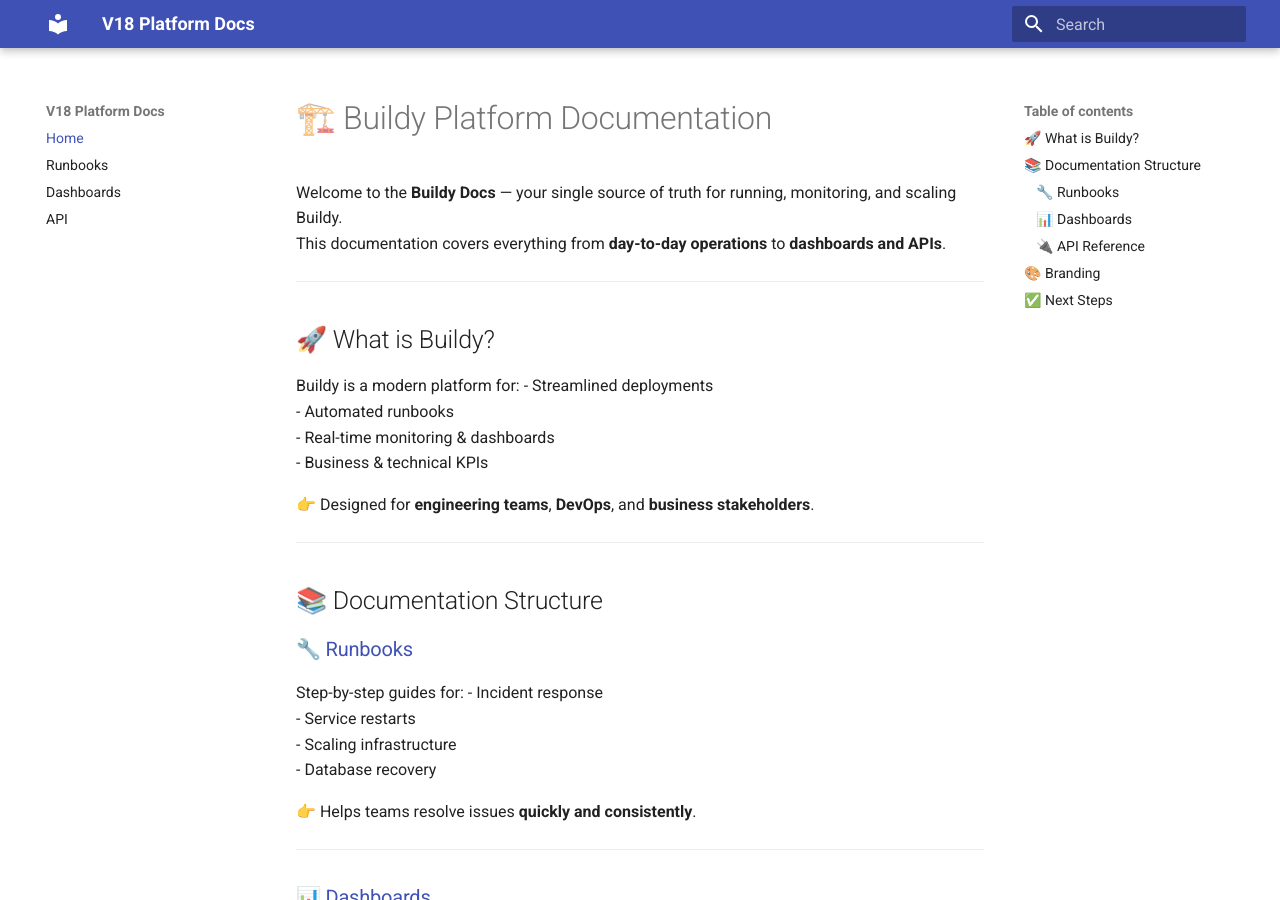
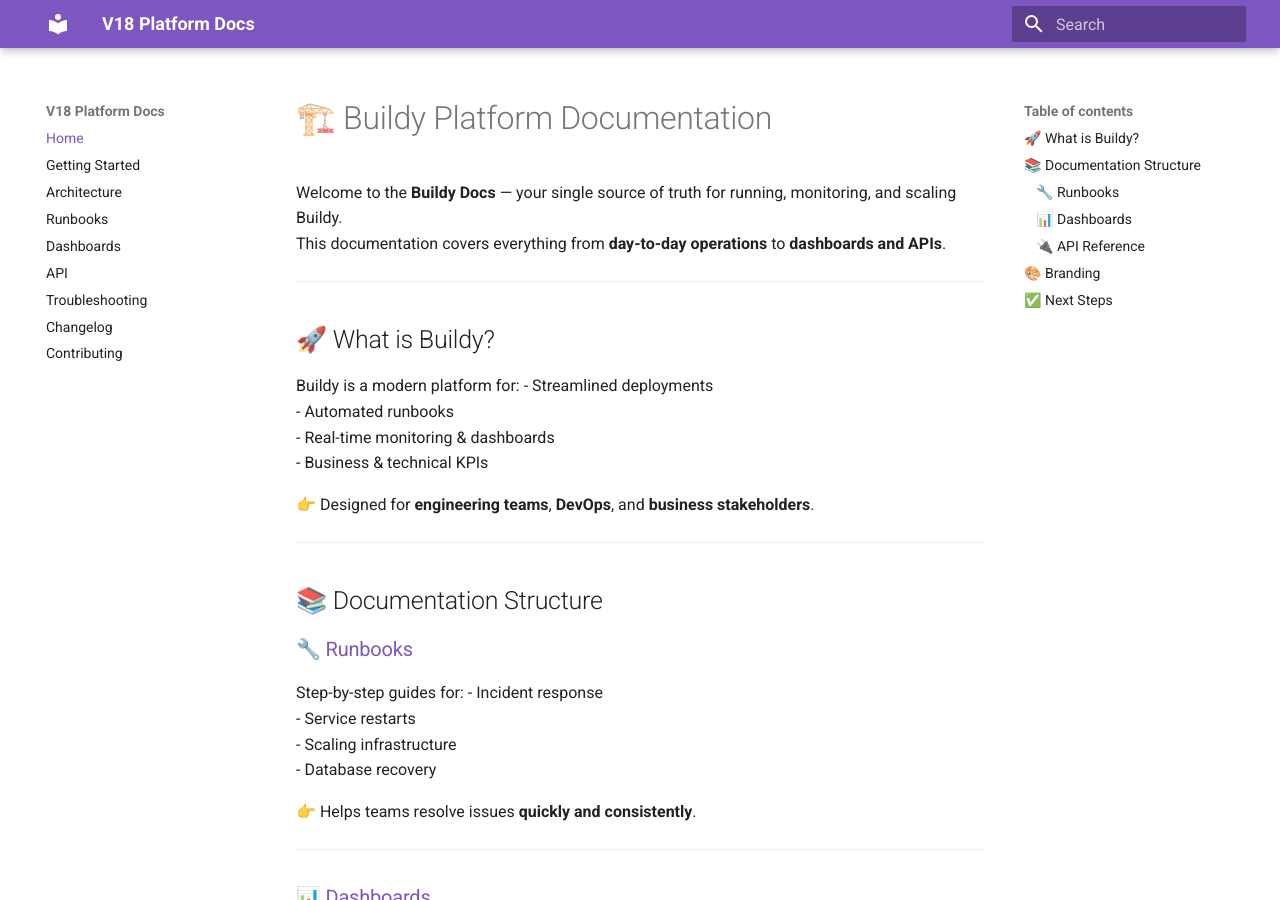
Before and after one commit to Kello54/Buildy, an MkDocs documentation site: the page built from docs/index.md, in a window 1280 px wide and 900 px high. Built offline with MkDocs 1.6.1 and Material for MkDocs 9.7.7, drawn with Linux system fonts in a browser that asks for light colours.

Commit message:
Update mkdocs.yml

```diff
--- a/mkdocs.yml
+++ b/mkdocs.yml
@@ -1,13 +1,24 @@
 site_name: V18 Platform Docs
+strict: true
+
 theme:
   name: material
+  palette:
+    primary: deep purple
+    accent: amber
 
 plugins:
   - search
   - swagger-ui-tag
+  - link-checker
 
 nav:
   - Home: index.md
+  - Getting Started: getting-started.md
+  - Architecture: architecture.md
   - Runbooks: runbooks.md
   - Dashboards: dashboards.md
   - API: api.md
+  - Troubleshooting: troubleshooting.md
+  - Changelog: changelog.md
+  - Contributing: contributing.md
```
